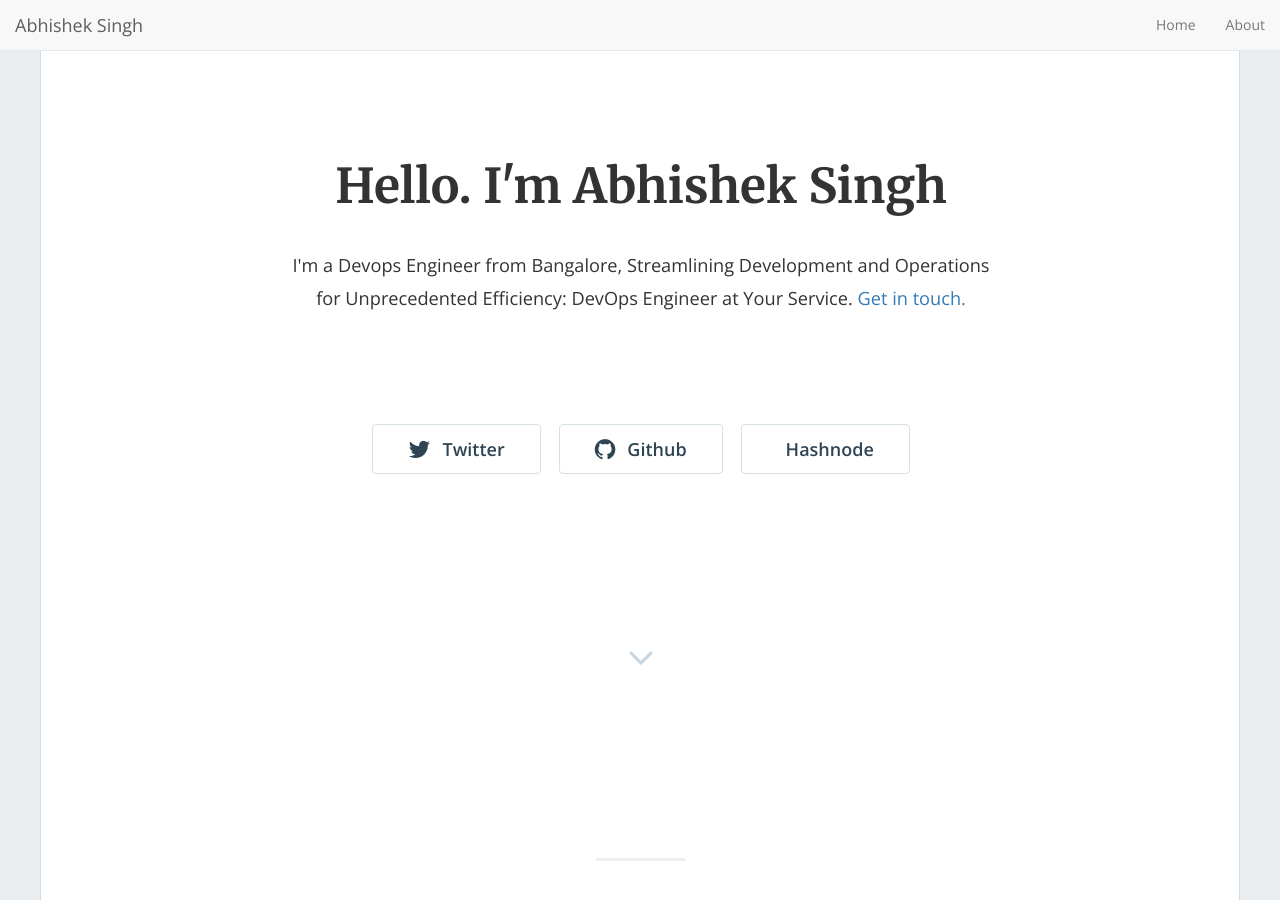
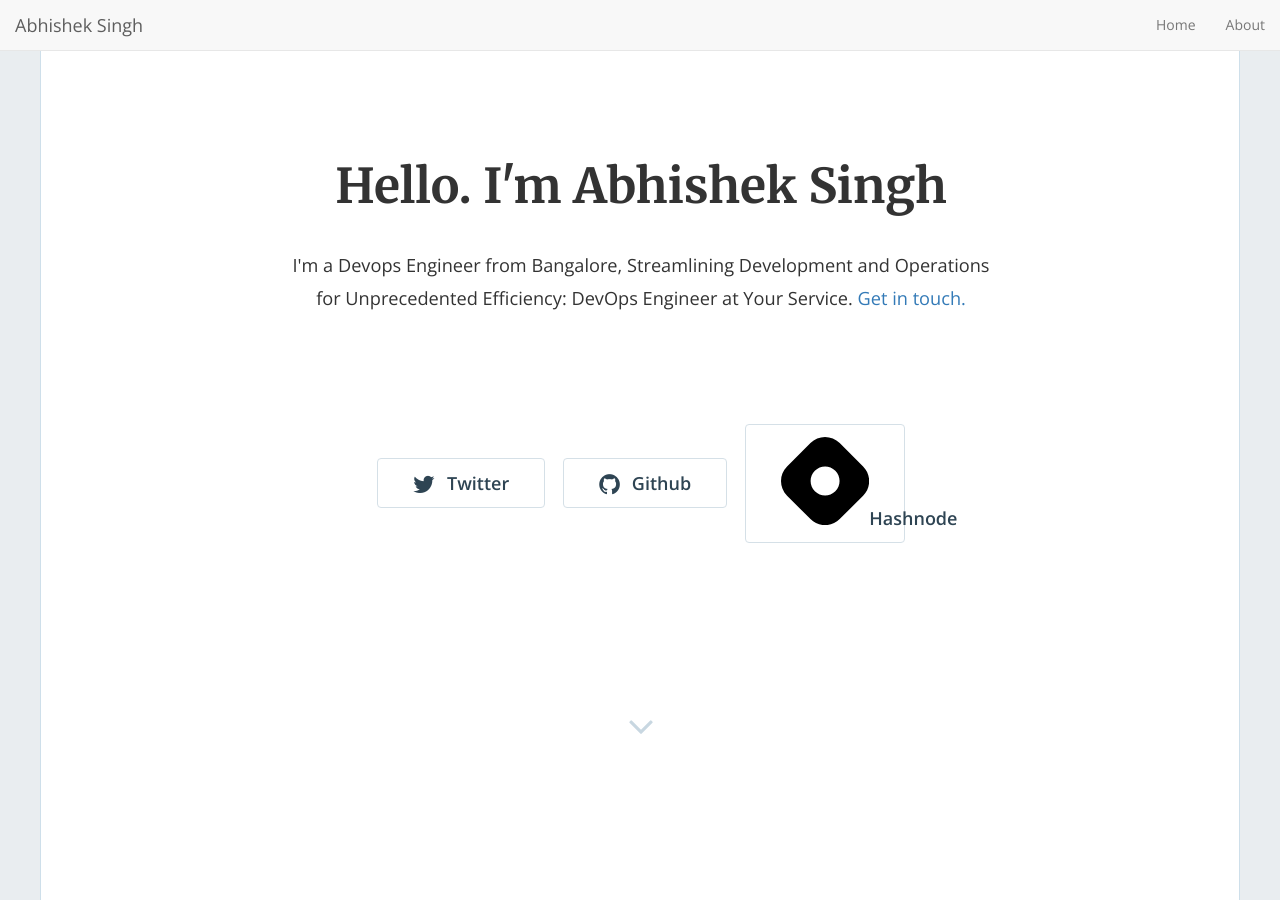
Before and after one commit to asabhi6776/new-portfolio, a Jekyll site: the page built from index.html, in a window 1280 px wide and 900 px high. Built offline with Jekyll 4.4.1, drawn with Linux system fonts in a browser that asks for light colours; nearby versions of some CDN libraries; the list of posts is cut into pages by our own code.

Commit message:
updated icon

```diff
--- a/_includes/home-hero.html
+++ b/_includes/home-hero.html
@@ -34,7 +34,7 @@
               <a href="https://github.com/{{ site.github_username }}"><button class="btn btn-default btn-lg"><i class="fa fa-github fa-lg"></i>Github</button></a>
             {% endif %}
             {% if site.hashnode_username != '' %}
-              <a href="https://{{ site.hashnode_username }}"><button class="btn btn-default btn-lg"><i class="fa-brands fa-hashnode"></i>Hashnode</button></a>
+              <a href="https://{{ site.hashnode_username }}"><button class="btn btn-default btn-lg"><svg xmlns="http://www.w3.org/2000/svg" viewBox="0 0 512 512"><!--! Font Awesome Pro 6.4.0 by @fontawesome - https://fontawesome.com License - https://fontawesome.com/license (Commercial License) Copyright 2023 Fonticons, Inc. --><path d="M35.19 171.1C-11.72 217.1-11.72 294 35.19 340.9L171.1 476.8C217.1 523.7 294 523.7 340.9 476.8L476.8 340.9C523.7 294 523.7 217.1 476.8 171.1L340.9 35.19C294-11.72 217.1-11.72 171.1 35.19L35.19 171.1zM315.5 315.5C282.6 348.3 229.4 348.3 196.6 315.5C163.7 282.6 163.7 229.4 196.6 196.6C229.4 163.7 282.6 163.7 315.5 196.6C348.3 229.4 348.3 282.6 315.5 315.5z"/></svg>Hashnode</button></a>
             {% endif %}
 
           </div>
```
